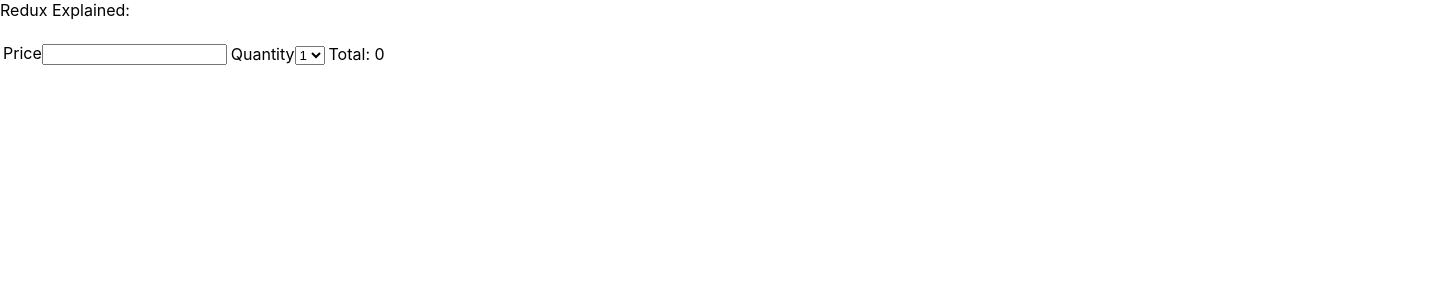
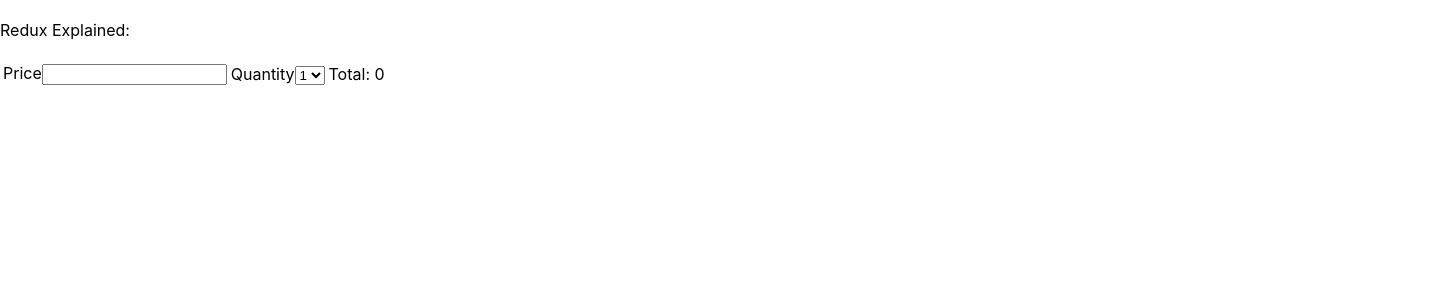
Before and after one commit to sathyalog/redux-explained, a React (Create React App) app: page / in a window 1280 px wide. Shown: the top 300 px of the page, 1448 px wide, since content can reach past the window. Built offline with nearby package versions, Linux system fonts and the light colour scheme.

Commit message:
minor tweaks and screenshot added

```diff
--- a/src/App.css
+++ b/src/App.css
@@ -0,0 +1,4 @@
+#root {
+  width: 1448px;
+  margin: 0 auto;
+}
--- a/src/App.js
+++ b/src/App.js
@@ -8,7 +8,7 @@
   return (
     <Provider store={store}>
       <Fragment>
-        Redux Explained: <br/><br/>
+        <br/>Redux Explained: <br/><br/>
         <table>
           <tr>
             <td>
--- a/src/reducer.js
+++ b/src/reducer.js
@@ -1,6 +1,7 @@
 const initialState = {
     'msg':'Hello! Welcome to redux'
 };
+
 function rootReducer(state = initialState, action) {
     return state
 }
--- a/src/store.js
+++ b/src/store.js
@@ -3,7 +3,7 @@
 
 const store = createStore(
     rootReducer, /* preloadedState, */
-    window.__REDUX_DEVTOOLS_EXTENSION__ && window.__REDUX_DEVTOOLS_EXTENSION__()
+    window.__REDUX_DEVTOOLS_EXTENSION__ && window.__REDUX_DEVTOOLS_EXTENSION__() /* to see redux dev-tool extension on browser window*/
 );
 
 export default store;
```
Also changed, not shown: screenshots/1.png (added), 1 other file (tests, documents, lock files or other folders).
